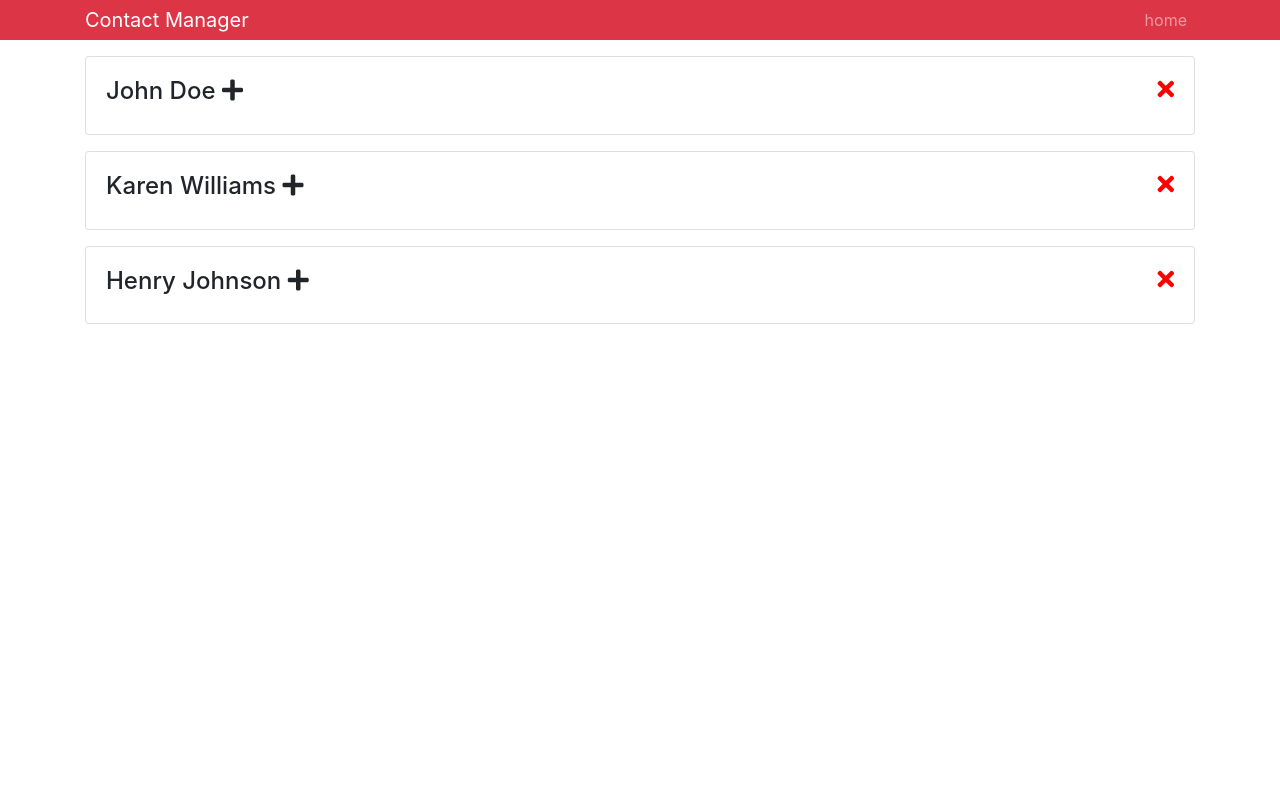
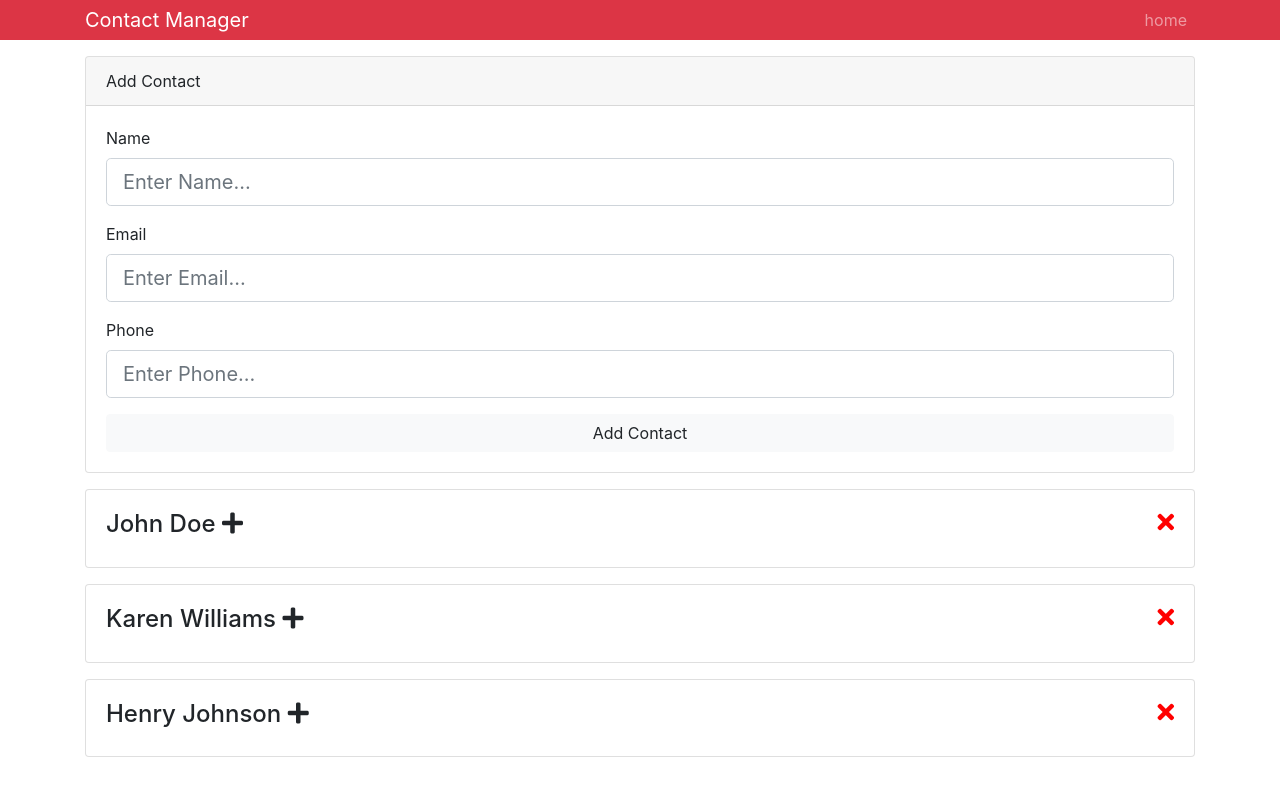
Before and after one commit to jesatlas/contactmanager, a React (Create React App) app: page / in a window 1280 px wide. Shown: the top 796 px of the page. Built offline with nearby package versions, Linux system fonts and the light colour scheme.

Commit message:
add addContact form

```diff
--- a/src/App.js
+++ b/src/App.js
@@ -1,6 +1,7 @@
 import React, { Component } from 'react';
-import Contacts from './components/Contacts';
-import Header from './components/Header';
+import Contacts from './components/contacts/Contacts';
+import Header from './components/layout/Header';
+import AddContact from './components/contacts/AddContact';
 import 'bootstrap/dist/css/bootstrap.min.css';
 
 import { Provider } from './context';
@@ -12,6 +13,7 @@
         <div className="App">
           <Header branding="Contact Manager" />
           <div className="container">
+            <AddContact />
             <Contacts />
           </div>
         </div>
--- /dev/null
+++ b/src/components/contacts/AddContact.js
@@ -0,0 +1,64 @@
+import React, { Component } from 'react';
+
+class AddContact extends Component {
+  state = {
+    name: '',
+    email: '',
+    phone: ''
+  };
+
+  onChange = (e) => { this.setState({ [e.target.name]: e.target.value }) }
+  onSubmit = (e) => {
+    e.preventDefault();
+    console.log(this.state)
+  }
+
+  render() {
+    const { name, email, phone } = this.state
+    return (
+      <div className="card mb-3">
+        <div className="card-header">Add Contact</div>
+        <div className="card-body">
+          <form onSubmit={this.onSubmit}>
+            <div className="form-group">
+              <label htmlFor="name">Name</label>
+              <input
+                type="text"
+                name="name"
+                className="form-control form-control-lg mb-2"
+                placeholder="Enter Name..."
+                value={name}
+                onChange={this.onChange}
+              />
+            </div>
+            <div className="form-group">
+              <label htmlFor="email">Email</label>
+              <input
+                type="text"
+                name="email"
+                className="form-control form-control-lg mb-2"
+                placeholder="Enter Email..."
+                value={email}
+                onChange={this.onChange}
+              />
+            </div>
+            <div className="form-group">
+              <label htmlFor="phone">Phone</label>
+              <input
+                type="text"
+                name="phone"
+                className="form-control form-control-lg"
+                placeholder="Enter Phone..."
+                value={phone}
+                onChange={this.onChange}
+              />
+            </div>
+            <input type="submit" value="Add Contact" className="btn btn-light btn-block" />
+          </form>
+        </div>
+      </div>
+    );
+  }
+}
+
+export default AddContact;
--- a/src/components/Contact.js
+++ b/src/components/contacts/Contact.js
@@ -1,6 +1,6 @@
 import React, { Component } from 'react';
 
-import { Consumer } from '../context';
+import { Consumer } from '../../context';
 
 class Contact extends Component {
   state = {
--- a/src/components/Contacts.js
+++ b/src/components/contacts/Contacts.js
@@ -1,7 +1,7 @@
 import React, { Component } from 'react';
 import Contact from './Contact';
 
-import { Consumer } from '../context';
+import { Consumer } from '../../context';
 
 class Contacts extends Component {
   render() {
```
Also changed, not shown: src/components/layout/Header.js (renamed from src/components/Header.js).
